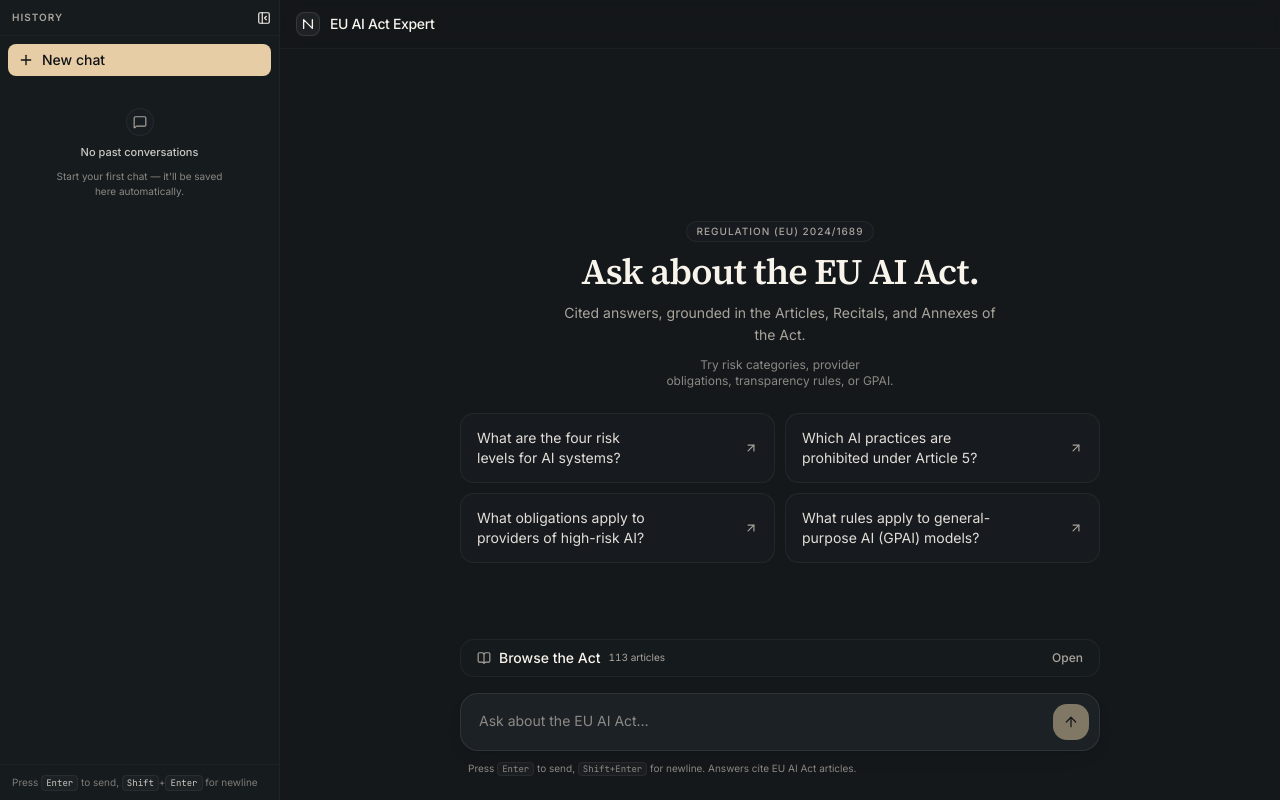
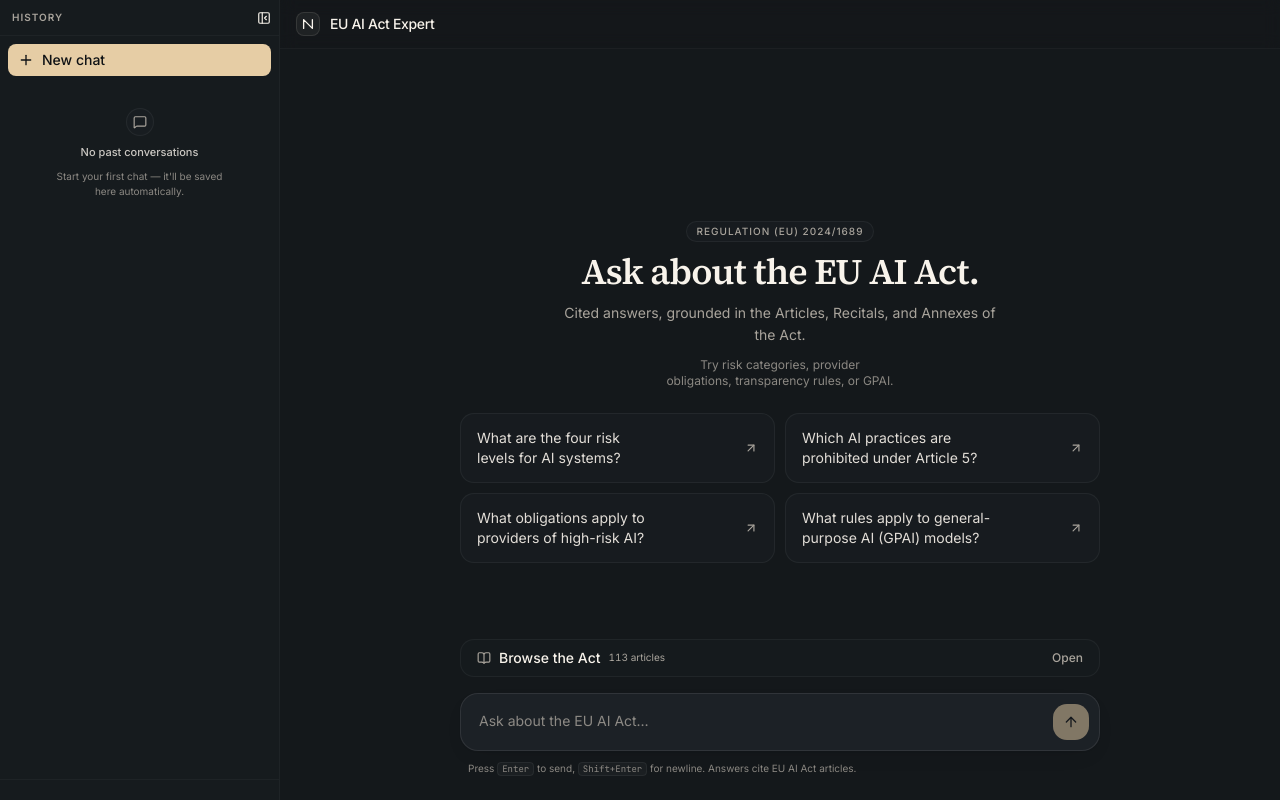
Before and after one commit to Baladoodle/eu-ai-rag, a Next.js app: page / in a window 1280 px wide. Built offline with nearby package versions, Linux system fonts and the light colour scheme.

Commit message:
history footer drops the keyboard hint

```diff
--- a/src/components/chat/ChatHistory.tsx
+++ b/src/components/chat/ChatHistory.tsx
@@ -416,8 +416,8 @@ function HistoryRow({ conversation, active, onSelect, onDelete }: HistoryRowProp
 
 // ----------------------------------------------------------------------------
 // HistoryFooter — anchors the bottom of the rail so the sidebar reads as a
-// complete surface (no dead space below the conversation list). Shows a
-// small keyboard hint + a "Clear all" action.
+// complete surface (no dead space below the conversation list). Currently
+// just a "Clear all" action, only shown when there are conversations.
 // ----------------------------------------------------------------------------
 
 interface HistoryFooterProps {
@@ -426,12 +426,9 @@ interface HistoryFooterProps {
 }
 
 function HistoryFooter({ hasConversations, onClearAll }: HistoryFooterProps) {
+  if (!hasConversations || !onClearAll) return null;
   return (
-    <div className="flex flex-col gap-1.5 text-[10px] text-muted-foreground/70">
-      <p className="text-pretty">
-        Press <kbd className="rounded border border-border/60 bg-muted/40 px-1 py-px font-mono text-[9px] text-foreground/80">Enter</kbd> to send, <kbd className="rounded border border-border/60 bg-muted/40 px-1 py-px font-mono text-[9px] text-foreground/80">Shift</kbd>+<kbd className="rounded border border-border/60 bg-muted/40 px-1 py-px font-mono text-[9px] text-foreground/80">Enter</kbd> for newline
-      </p>
-      {hasConversations && onClearAll ? (
+    <div className="flex flex-col text-[10px] text-muted-foreground/70">
       <button
         type="button"
         onClick={onClearAll}
@@ -439,7 +436,6 @@ function HistoryFooter({ hasConversations, onClearAll }: HistoryFooterProps) {
       >
         Clear all conversations
       </button>
-      ) : null}
     </div>
   );
 }
```
Lines whose indentation alone changed are shown as unchanged.
